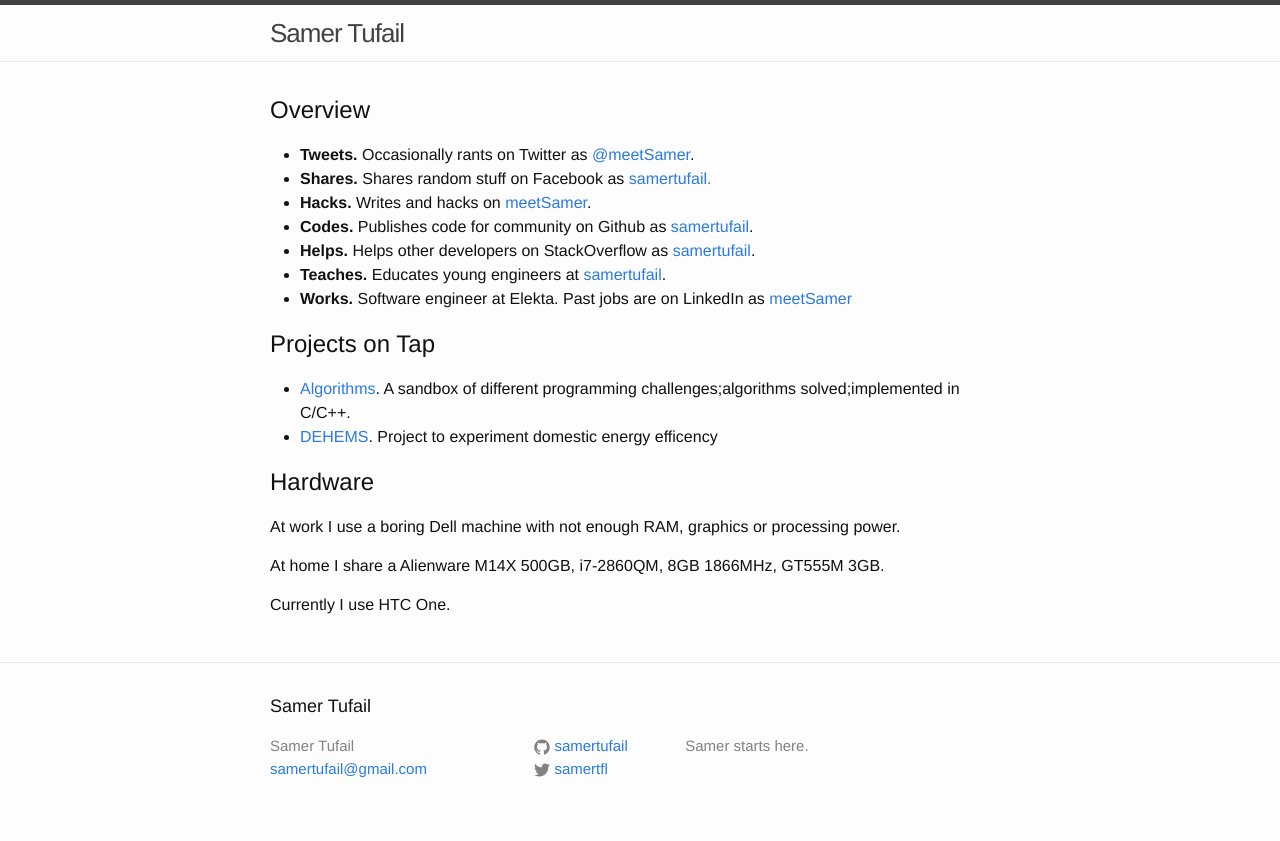
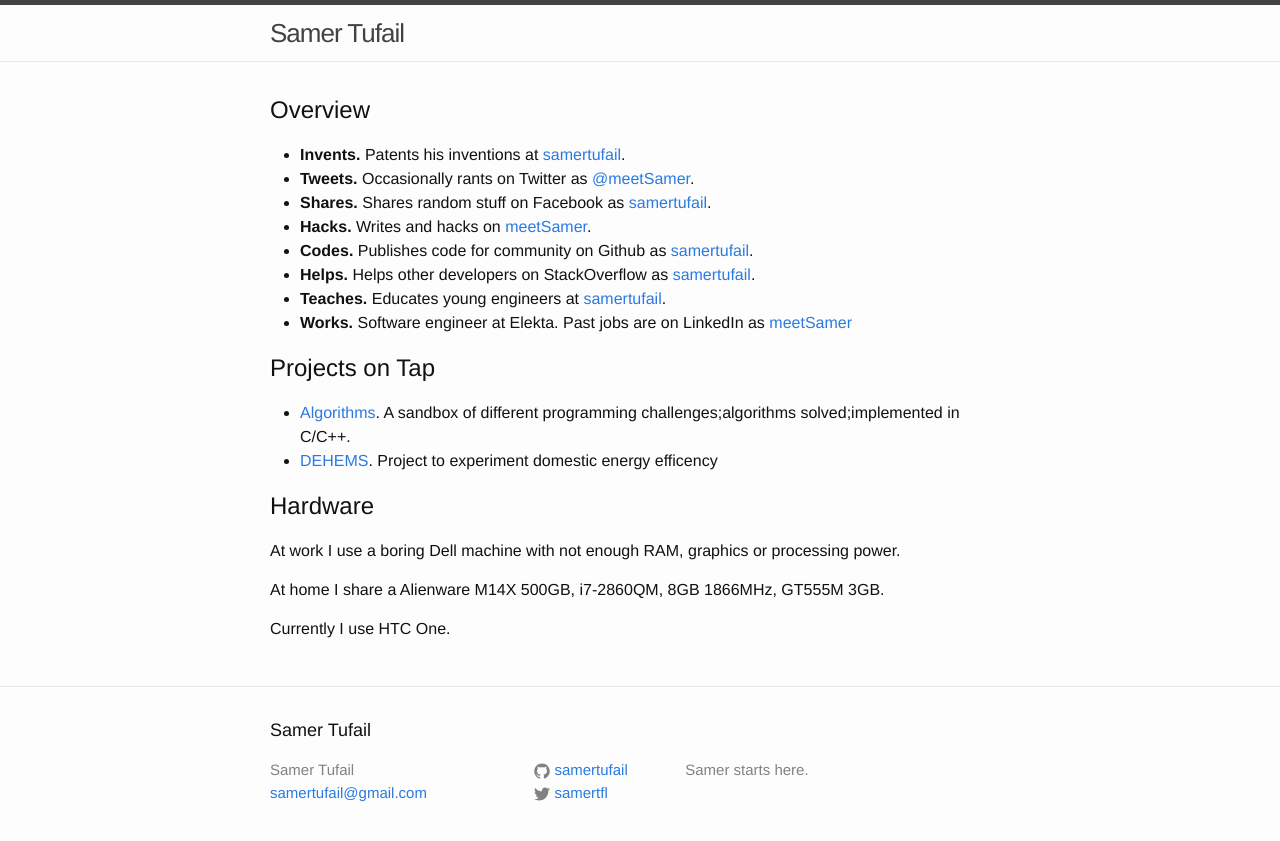
Before and after one commit to samertufail/samertufail.github.io, a Jekyll site: the page built from index.html, in a window 1280 px wide. Shown: the top 841 px of the page. Built offline with Jekyll 4.4.1, drawn with Linux system fonts in a browser that asks for light colours.

Commit message:
update with info

```diff
--- a/index.html
+++ b/index.html
@@ -6,8 +6,9 @@
   <h2>Overview</h2>
 
   <ul>
+    <li><b>Invents.</b> Patents his inventions at <a href="http://www.ipo.gov.uk/p-find-publication-getPDF.pdf?PatentNo=GB2488354&DocType=A&JournalNumber=6432">samertufail</a>. </li>
     <li><b>Tweets.</b> Occasionally rants on Twitter as <a href="http://www.twitter.com/samertfl">@meetSamer</a>. </li>
-    <li><b>Shares.</b> Shares random stuff on Facebook as <a href="http://www.facebook.com/samer.tufail">samertufail. </a> </li>
+    <li><b>Shares.</b> Shares random stuff on Facebook as <a href="http://www.facebook.com/samer.tufail">samertufail</a>. </li>
     <li><b>Hacks.</b> Writes and hacks on <a href="http://garagedeveloper.wordpress.com">meetSamer</a>.</li>
     <li><b>Codes.</b> Publishes code for community on Github as <a href="http://www.github.com/samertufail">samertufail</a>. </li>
     <li><b>Helps.</b> Helps other developers on StackOverflow as <a href="http://stackoverflow.com/users/5986881/samer-tufail">samertufail</a>. </li>
```
